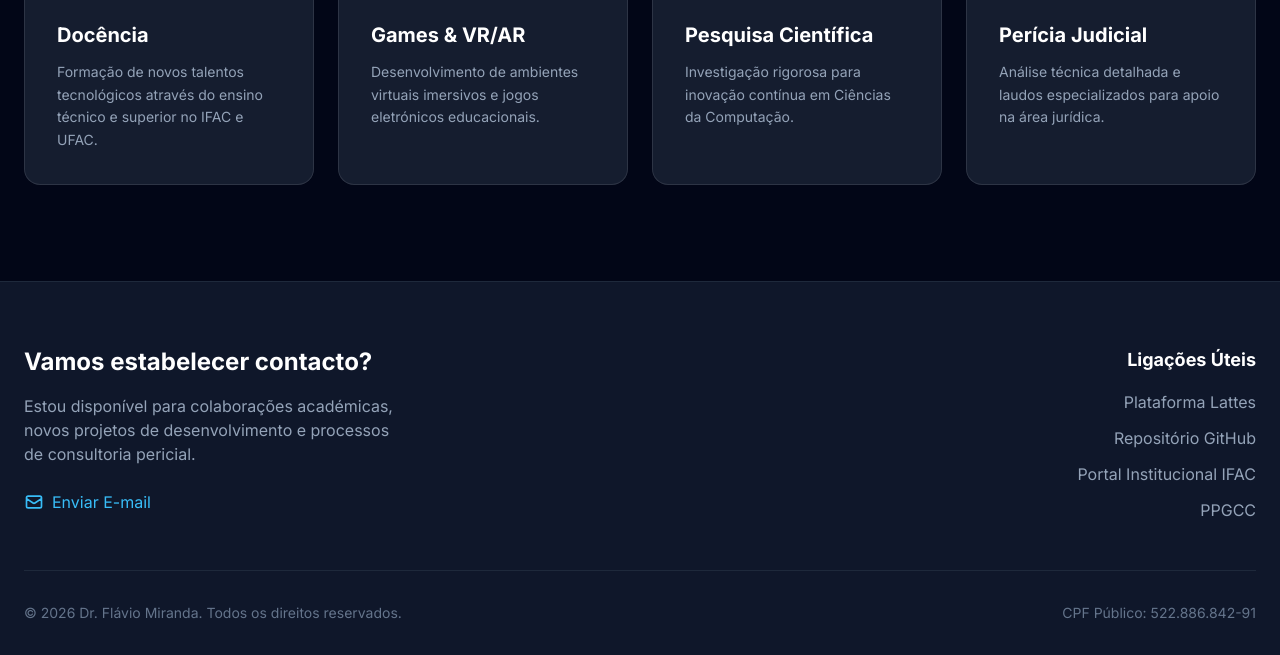
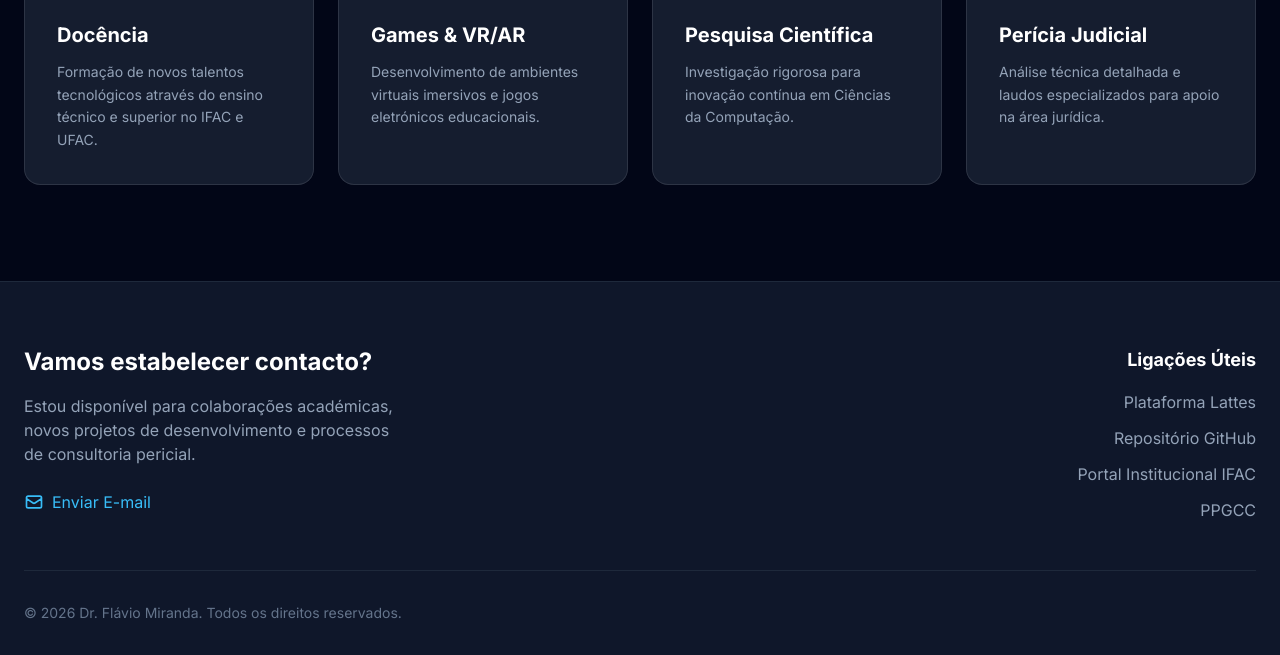
Before and after one commit to fmflavio/page, a plain HTML site: page index.html in a window 1280 px wide. Shown: the part 1796-2451 px from the top of the page. Drawn offline with nearby package versions, Linux system fonts and the light colour scheme.

Commit message:
atualização

```diff
--- a/index.html
+++ b/index.html
@@ -228,7 +228,7 @@
 
             <div class="pt-8 border-t border-slate-800 flex flex-col sm:flex-row justify-between items-center text-sm text-slate-500">
                 <p>&copy; <span id="ano"></span> Dr. Flávio Miranda. Todos os direitos reservados.</p>
-                <p class="mt-2 sm:mt-0">CPF Público: 522.886.842-91</p>
+
             </div>
         </div>
     </footer>
```
